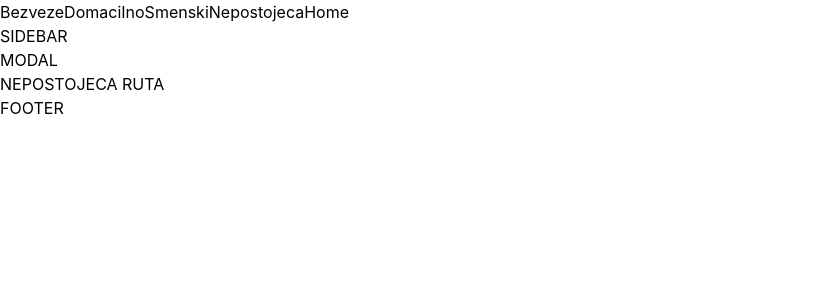
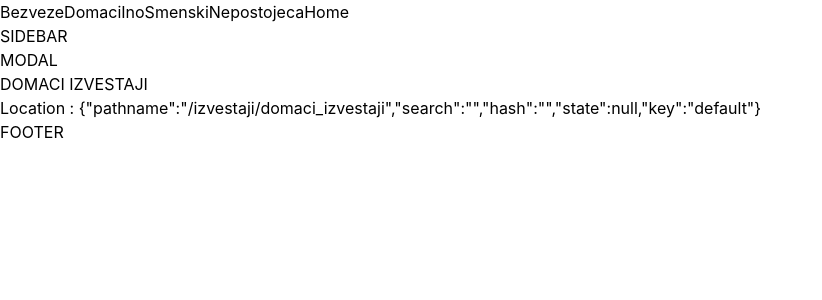
Before and after one commit to vlada030/reportsV3, a React (Create React App) app in the folder frontend/: page /izvestaji/domaci_izvestaji in a window 1280 px wide. Shown: the top 300 px of the page, without its empty margins (0-822 px from the left). Built offline with nearby package versions, Linux system fonts and the light colour scheme.

Commit message:
dodavanje contexta - korekcija ruta

```diff
--- a/frontend/src/App.js
+++ b/frontend/src/App.js
@@ -29,7 +29,7 @@ const App = () => {
                     }
                 >
                     <Route index element={<HomePage />} />
-                    <Route path="reports">
+                    <Route path="izvestaji">
                         <Route
                             path="domaci_izvestaji"
                             element={<DomReportsPage />}
@@ -48,7 +48,7 @@ const App = () => {
                             <Route path="svi" />
                         </Route>
                     </Route>
-                    <Route path="contact" element={<ContactPage />} />
+                    <Route path="kontakt" element={<ContactPage />} />
                     <Route path="test" element={<Bezveze />} />
                     <Route path="*" element={<h2>NEPOSTOJECA RUTA</h2>} />
                 </Route>
--- a/frontend/src/components/Navbar.js
+++ b/frontend/src/components/Navbar.js
@@ -5,9 +5,9 @@ const Navbar = () => {
     return (
         <Fragment>
             <Link to="test">Bezveze</Link>
-            <Link to="reports/domaci_izvestaji">Domaci</Link>
-            <Link to="reports/ino_izvestaji">Ino</Link>
-            <Link to="reports/smenski_izvestaji">Smenski</Link>
+            <Link to="izvestaji/domaci_izvestaji">Domaci</Link>
+            <Link to="izvestaji/ino_izvestaji">Ino</Link>
+            <Link to="izvestaji/smenski_izvestaji">Smenski</Link>
             <Link to="nepostojeca">Nepostojeca</Link>
             <Link to=".">Home</Link>
         </Fragment>
--- a/frontend/src/pages/DomReportsPage.js
+++ b/frontend/src/pages/DomReportsPage.js
@@ -1,5 +1,13 @@
+import { useLocation } from "react-router-dom"
+
 export default function DomReportsPage() {
+
+    let location = useLocation()
     return (
-        <h2>DOMACI IZVESTAJI</h2>
+        <div>
+            <h2>DOMACI IZVESTAJI</h2>
+            <p>Location : {`${JSON.stringify(location)}`}</p>
+
+        </div>
     )
 }
```
